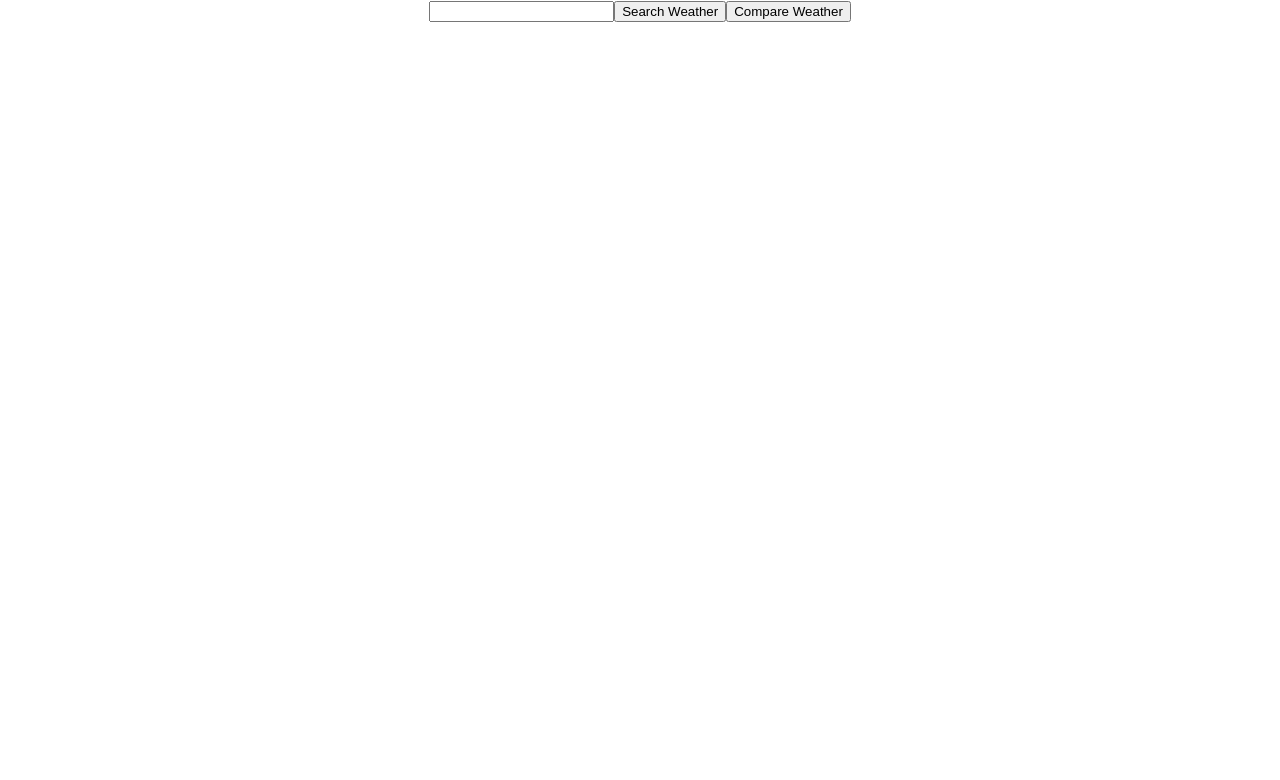
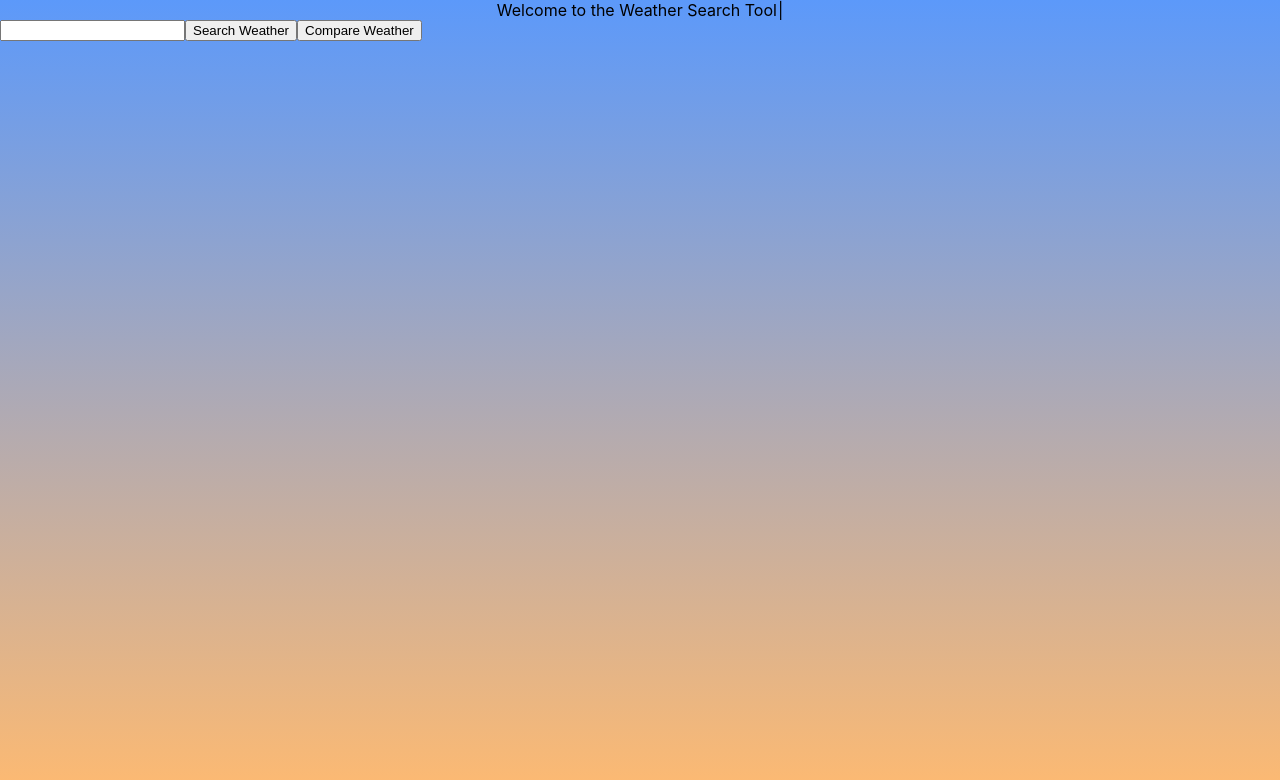
Before and after one commit to Itisafeature/weather-app, a React (Create React App) app: page / in a window 1280 px wide. Shown: the top 780 px of the page. Built offline with nearby package versions, Linux system fonts and the light colour scheme.

Commit message:
continued styling added typing effect to header

```diff
--- a/package.json
+++ b/package.json
@@ -11,6 +11,7 @@
     "react": "^17.0.1",
     "react-dom": "^17.0.1",
     "react-scripts": "4.0.1",
+    "typewriter-effect": "^2.17.0",
     "web-vitals": "^0.2.4"
   },
   "scripts": {
--- a/src/App.scss
+++ b/src/App.scss
@@ -1,5 +1,6 @@
 .App {
   text-align: center;
+  background: linear-gradient(#5c99fa, #ffba70);
 }
 
 .App-logo {
@@ -10,6 +11,7 @@
 @media (prefers-reduced-motion: no-preference) {
   .App-logo {
     animation: App-logo-spin infinite 20s linear;
+    -webkit-animation: App-logo-spin infinite 20s linear;
   }
 }
 
--- a/src/Search.jsx
+++ b/src/Search.jsx
@@ -1,5 +1,6 @@
 import React, { useState } from 'react';
 import axios from 'axios';
+import './Search.scss';
 
 const API_KEY = ''
 
--- /dev/null
+++ b/src/Search.scss
@@ -0,0 +1,4 @@
+.search-container {
+  display: flex;
+  // height: 10%;
+}
--- a/src/WeatherContainer.jsx
+++ b/src/WeatherContainer.jsx
@@ -1,4 +1,5 @@
 import React, { useState } from 'react';
+import Typewriter from 'typewriter-effect';
 import Search from './Search';
 import WeatherDisplay from './WeatherDisplay';
 
@@ -9,6 +10,14 @@ const WeatherContainer = () => {
 
   return (
     <div className="weather-container">
+      <div className="header-container">
+      <Typewriter
+        options={{
+        strings: 'Welcome to the Weather Search Tool',
+        autoStart: true,
+        }}
+      />
+      </div>
       <Search result={result} setResult={setResult} setIsCompare={setIsCompare} setIsError={setIsError} />
       <WeatherDisplay result={result} isCompare={isCompare} />
     </div>
```
Also changed, not shown: 2 other files (tests, documents, lock files or other folders).
